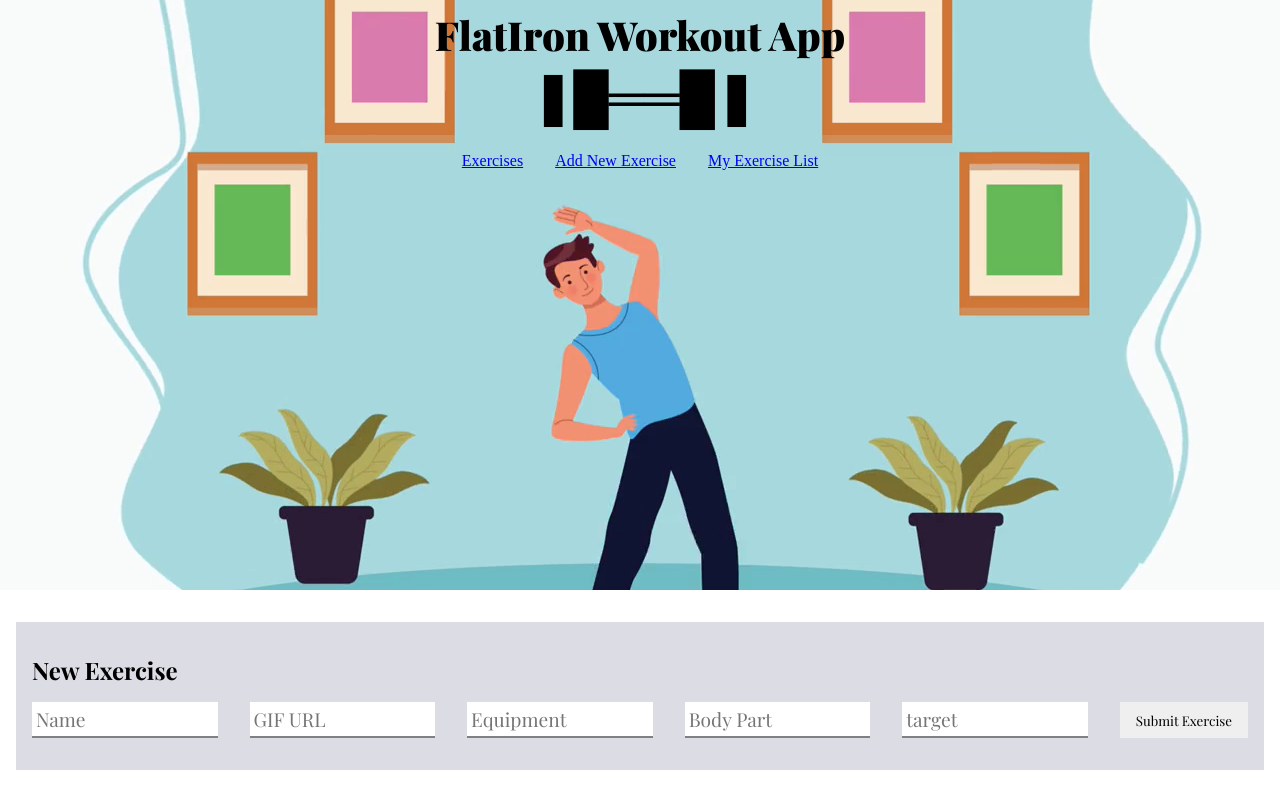
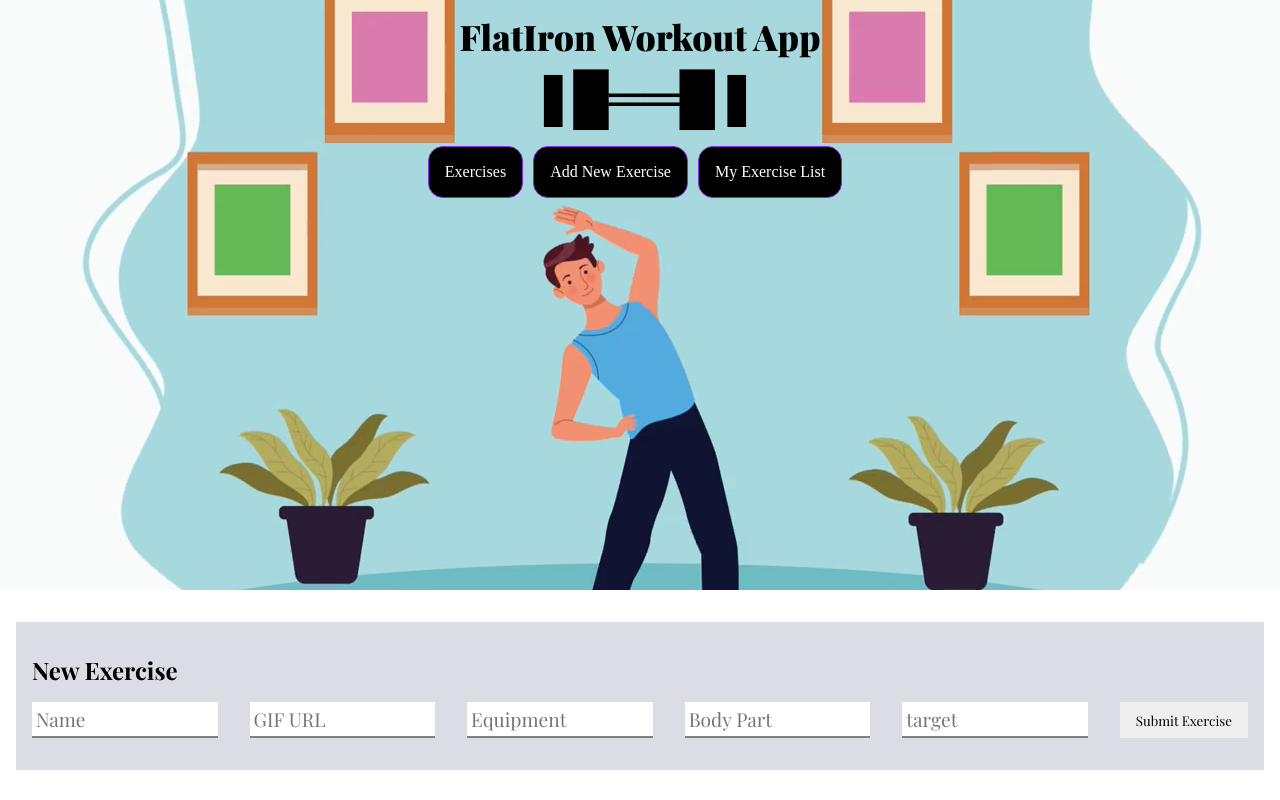
Before and after one commit to Michaelfleck/FlatIron-Workout-Builder-Project, a React (Create React App) app: page /exercise/new in a window 1280 px wide. Shown: the top 800 px of the page. Built offline with nearby package versions, Linux system fonts and the light colour scheme; data requests are answered from the project's data file.

Commit message:
Header updates

```diff
--- a/src/components/Header.js
+++ b/src/components/Header.js
@@ -6,17 +6,17 @@ function Header() {
     <header id="header">
       <div id="navscroll">
       <h1>
-        FlatIron Workout App
+        <span id="title"> FlatIron Workout App </span>
         <span className="logo" role="img">
         ❚█══█❚
         </span>
       </h1>
       <div id="navbar">
-      <Link to="/exercise">Exercises</Link>
+      <Link to="/exercise" class="button">Exercises</Link>
       {"\n"}
-      <Link to="/exercise/new">Add New Exercise</Link>
+      <Link to="/exercise/new" class="button">Add New Exercise</Link>
       {"\n"}
-      <Link to="/exercise/new/my-list">My Exercise List</Link>
+      <Link to="/exercise/new/my-list" class="button">My Exercise List</Link>
       </div>
       </div>
     </header>
--- a/src/index.css
+++ b/src/index.css
@@ -45,6 +45,20 @@ header h1 {
   font-weight: 900;
   text-align: center;
   padding: 0.5rem 0;
+}
+
+#title{
+  font-size: 88%;
+}
+
+.button{
+  background-color: black;
+  border:1px solid #660000;
+  border-radius:15px;
+  color:#fff;
+  margin-right:10px;
+  padding:10px 10px 10px 10px;
+  text-decoration: none;
 }
 
 /* #navscroll {
@@ -95,6 +109,7 @@ main {
 #navbar {
   display: flex;
   justify-content: center;
+  margin-top: 10px;
 }
 
 #navbar a {
```
Also changed, not shown: 1 other file (tests, documents, lock files or other folders).
